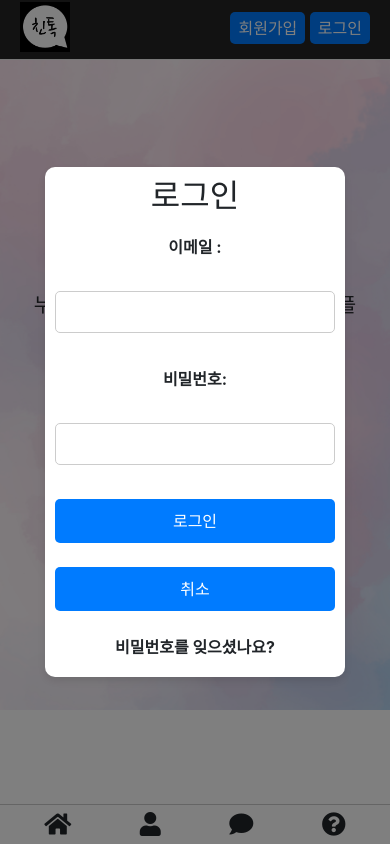
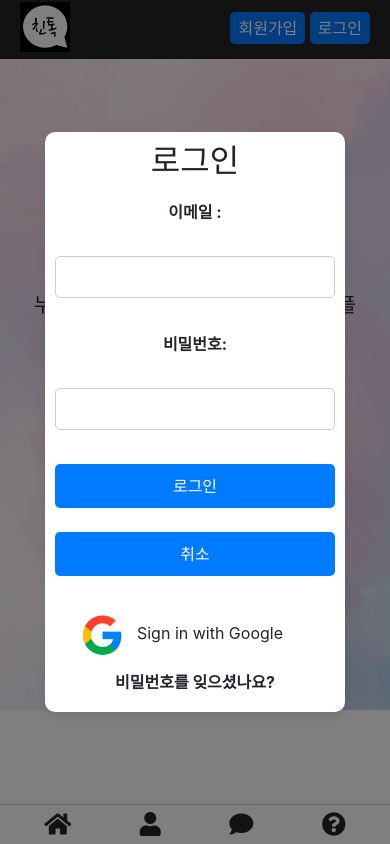
Before and after one commit to LJC0831/frontend, a Vue app: page / in a window 390 px wide. Both pictures are taken after a click on the element "로그인". Built offline with nearby package versions, Linux system fonts and the light colour scheme; what vue-toast-notification would draw is missing.

Commit message:
코르도바 테스트 시작

```diff
--- a/src/components/Header_01.vue
+++ b/src/components/Header_01.vue
@@ -39,7 +39,7 @@
           <span v-else>로딩 중...</span>
         </button>&nbsp;
         <button @click="cancel">취소</button>&nbsp;
-        <div v-if="!this.isMobile()" @click="loginWithGoogle" class="google-login">
+        <div @click="loginWithGoogle" class="google-login">
           <img src="@/assets/google-icon.png" alt="구글로그인" class="google-login-image"/>Sign in with Google
         </div>
         <span @click="this.showSearchPwd = true; this.showLoginModal = false;"><label for="username" style="cursor: pointer;">비밀번호를 잊으셨나요?</label></span>
@@ -623,11 +623,12 @@ export default {
         // URL에서 쿼리 문자열 파싱
         const queryString = window.location.search;
         const urlParams = new URLSearchParams(queryString);
-
         // 'code' 매개 변수 값 가져오기
         const code = urlParams.get('code');
         if (code) {
-          this.exchangeGoogleAuthCodeForAccessToken(code);
+          //this.exchangeGoogleAuthCodeForAccessToken(code);
+          const deepLink = `friendtalk://action?code=${code}`;
+          window.location.href = deepLink;
         }
       });
       this.startInterval();
```
